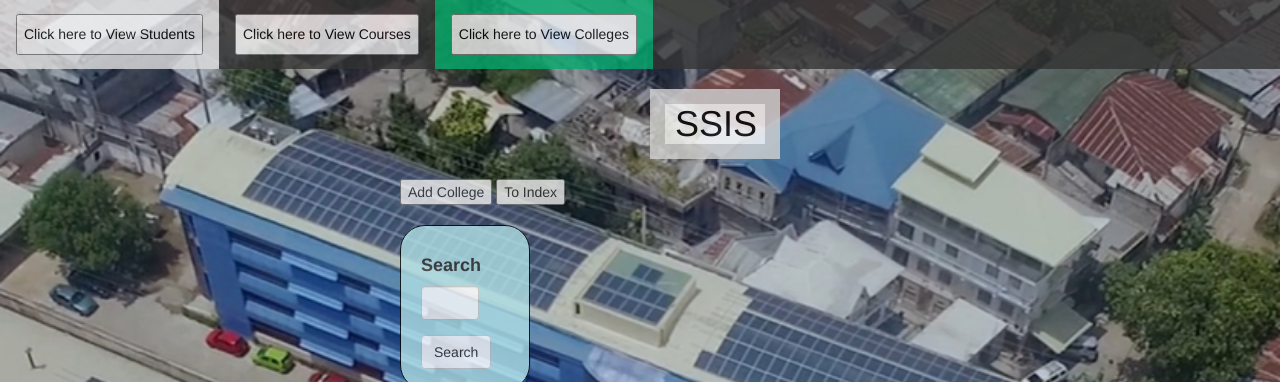
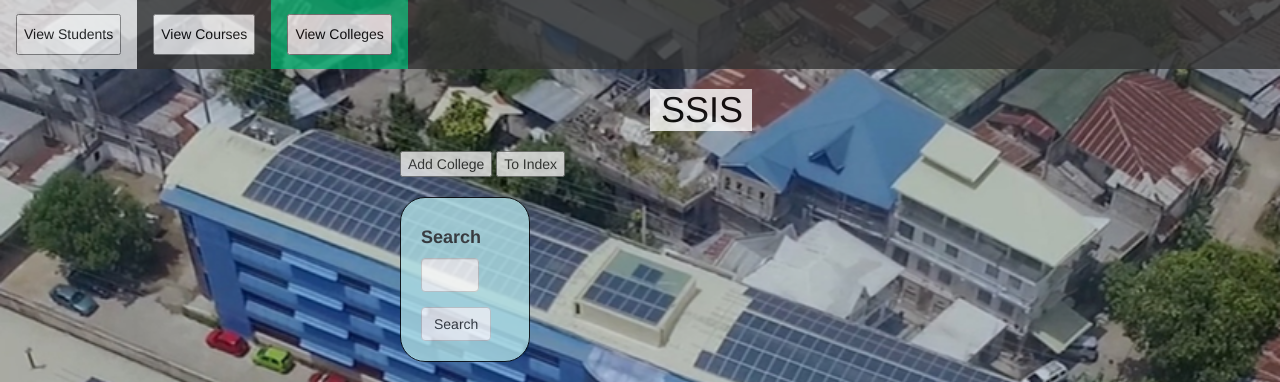
Before and after one commit to DMC1998/SSIS-Flask, a Flask app: template app/templates/ViewCollege.html in a window 1280 px wide. Shown: the top 382 px of the page. Run offline with Flask 2, Linux system fonts and the light colour scheme; the template is opened without the code that fills it: values that come from a table or form of the project are taken from there, others are empty; some libraries are stand-ins or nearby versions.

Commit message:
Internal CSS modifications

```diff
--- a/app/functions/controller.py
+++ b/app/functions/controller.py
@@ -109,7 +109,7 @@ def editstudent():
 def deletestudent():
     id = request.form['id']
     if models.Students.deletestudent(id):
-        return jsonify(success=True, message="Successfully deleted")
+        return jsonify(success=True, message="Student Successfully Deleted")
     else:
         return jsonify(success=False, message="Failed")
 
@@ -179,7 +179,7 @@ def deletecourse():
     id = request.form['id']
     print(id, "Delete ID")
     if models.Courses.deletecourse(id):
-        return jsonify(success=True, message="Successfully deleted")
+        return jsonify(success=True, message="Course Successfully Deleted")
     else:
         return jsonify(success=False, message="Failed")
 
@@ -247,6 +247,6 @@ def editcollege():
 def deletecollege():
     id = request.form['id']
     if models.College.deletecollege(id):
-        return jsonify(success=True, message="Successfully deleted")
+        return jsonify(success=True, message="College Successfully Deleted")
     else:
         return jsonify(success=False, message="Failed")
--- a/app/static/css/style.css
+++ b/app/static/css/style.css
@@ -31,7 +31,7 @@ color: black;
 text-align: center;
 padding-left:100px;
 padding-right:100px;
-border: 15px solid lightgrey;
+border: 1px solid black;
 width: 75px;
 background-color: white;
 opacity: 1;
--- a/app/templates/ViewCollege.html
+++ b/app/templates/ViewCollege.html
@@ -20,11 +20,11 @@ background-image:url({{url_for('static',filename='image/msuiitccs.png')}})
 </style>
 
 <div class="topnav" style="opacity: 1;">
-<a href="/viewstudents"> <button style="borderline: None; color: black;"> <h5> Click here to View Students</h5></button> </a>
-<a href="/viewcourses"> <button style="borderline: None; color: black;"> <h5> Click here to View Courses</h5></button> </a>
-<a class="active" href="/viewcolleges"> <button style="borderline: None; color: black;"> <h5> Click here to View Colleges</h5></button> </a>
+<a href="/viewstudents"> <button style="borderline: None; color: black;"> <h5>View Students</h5></button> </a>
+<a href="/viewcourses"> <button style="borderline: None; color: black;"> <h5>View Courses</h5></button> </a>
+<a class="active" href="/viewcolleges"> <button style="borderline: None; color: black;"> <h5>View Colleges</h5></button> </a>
 </div>
-<h1 class="bigletter" style="margin-left:650px; margin-right:300px; padding-left: 10px;padding-right: 90px;">SSIS</h1>
+<h1 class="bigletter" style="margin-left:650px; margin-right:300px; padding-left: 10px;padding-right: 90px;border-color:white;">SSIS</h1>
 <h1> </h1>
 
 <div class="center" style="padding-left: 400px; padding-right: 400px">
```
Also changed, not shown: app/templates/ViewCourses.html (+4 -4 lines), app/templates/ViewStudent.html (+4 -4 lines).
